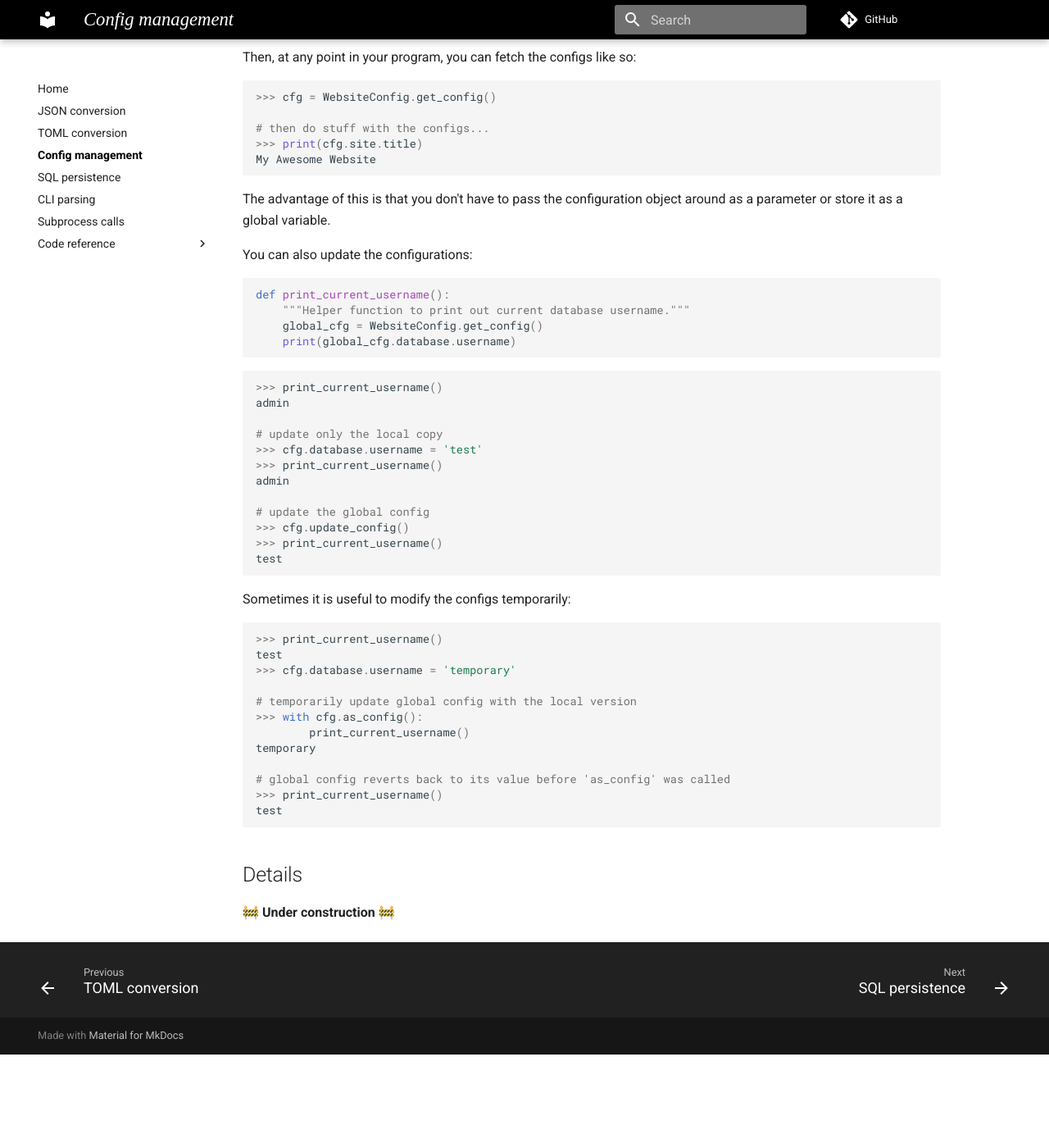
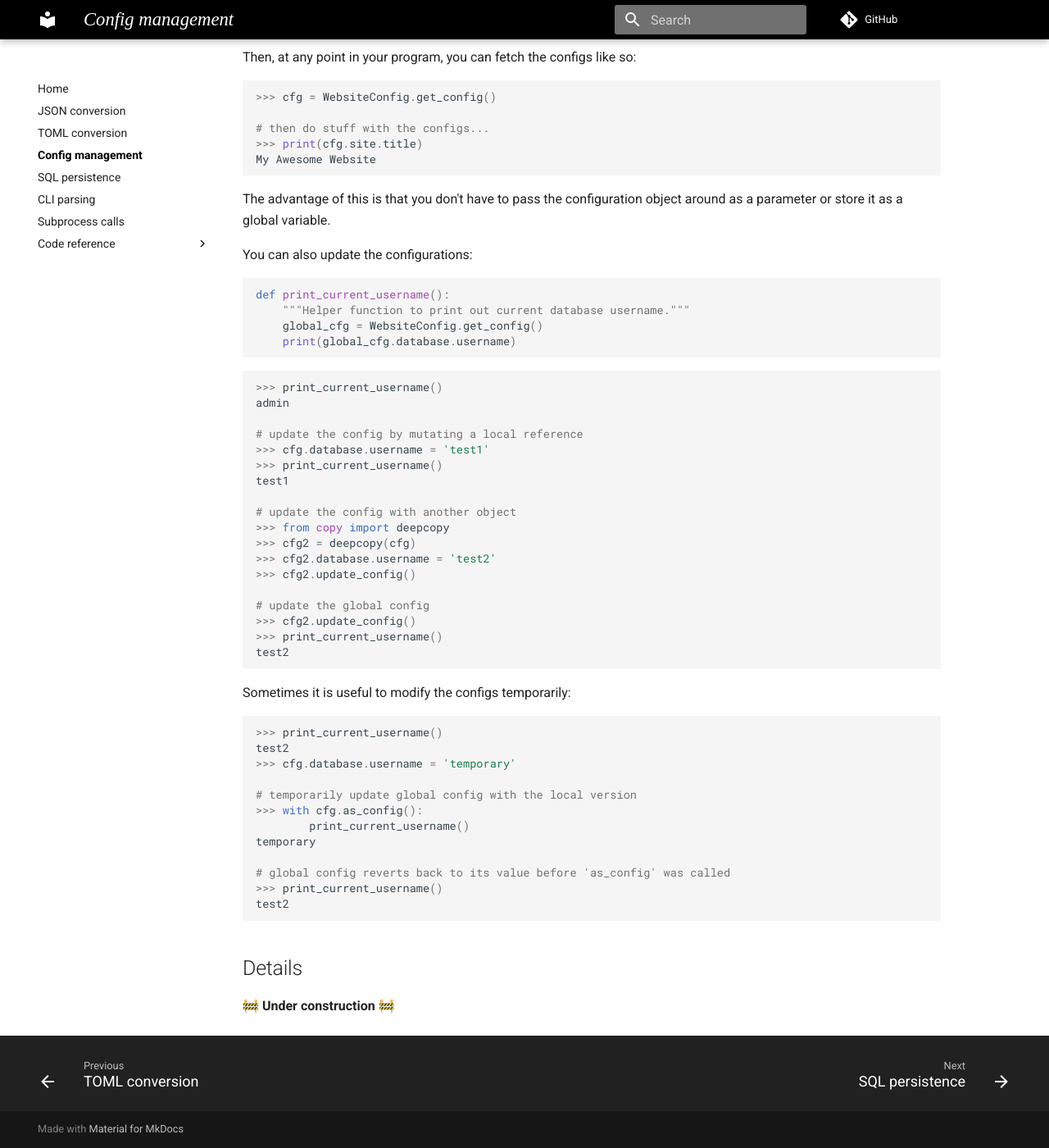
Before and after one commit to jeremander/fancy-dataclass, an MkDocs documentation site: the page built from docs/config.md, in a window 1280 px wide and 1400 px high, scrolled down 1393 px. Shown: the whole window at 82% size. Built offline with MkDocs 1.6.1 and Material for MkDocs 9.7.7, drawn with Linux system fonts in a browser that asks for light colours; comment, search, counter and statistics services are not loaded; before the commit the page ends 2679 px from its top, so only the background shows below that.

Commit message:
feat: DictConfig class for unstructured configs
refactor: change Config.get_config behavior to return reference instead of copy

````diff
--- a/docs/config.md
+++ b/docs/config.md
@@ -88,22 +88,28 @@ def print_current_username():
 >>> print_current_username()
 admin
 
-# update only the local copy
->>> cfg.database.username = 'test'
+# update the config by mutating a local reference
+>>> cfg.database.username = 'test1'
 >>> print_current_username()
-admin
+test1
+
+# update the config with another object
+>>> from copy import deepcopy
+>>> cfg2 = deepcopy(cfg)
+>>> cfg2.database.username = 'test2'
+>>> cfg2.update_config()
 
 # update the global config
->>> cfg.update_config()
+>>> cfg2.update_config()
 >>> print_current_username()
-test
+test2
 ```
 
 Sometimes it is useful to modify the configs temporarily:
 
 ```python
 >>> print_current_username()
-test
+test2
 >>> cfg.database.username = 'temporary'
 
 # temporarily update global config with the local version
@@ -113,7 +119,7 @@ temporary
 
 # global config reverts back to its value before 'as_config' was called
 >>> print_current_username()
-test
+test2
 ```
 
 ## Details
--- a/pyproject.toml
+++ b/pyproject.toml
@@ -131,7 +131,7 @@ disable_error_code = ["assignment"]
 
 [[tool.mypy.overrides]]
 module = "tests.test_config"
-disable_error_code = ["misc", "union-attr"]
+disable_error_code = ["index", "misc", "union-attr"]
 
 [[tool.mypy.overrides]]
 module = "tests.test_inheritance"
````
Also changed, not shown: TODO.md (+3 -3 lines), 4 other files.
